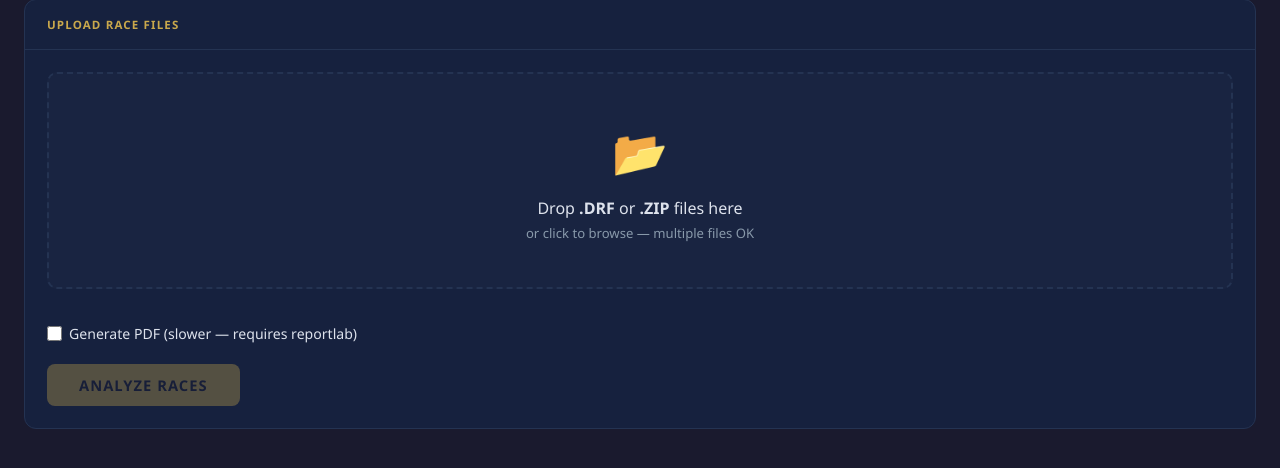
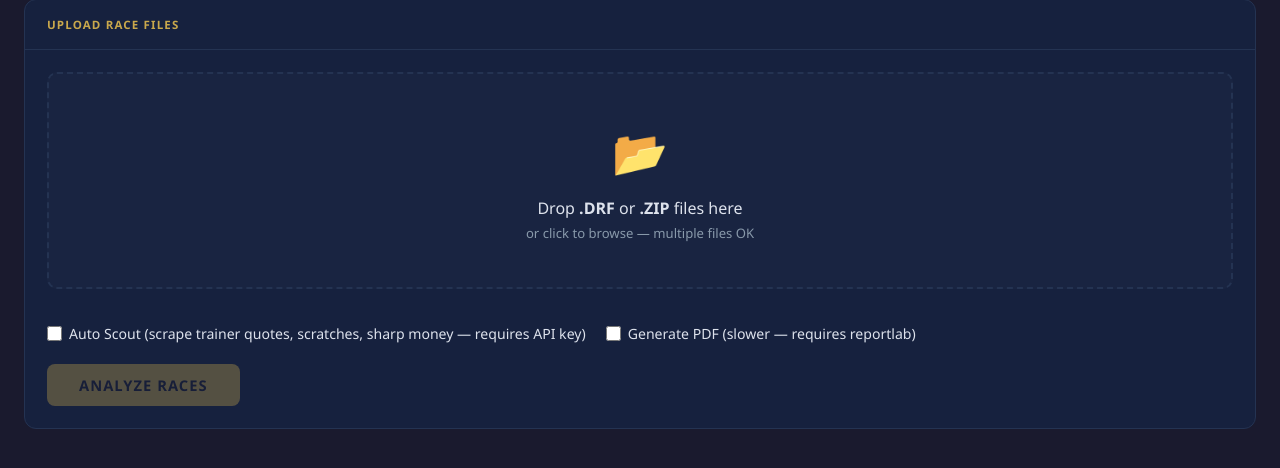
Before and after one commit to hadlian/HorseRacing, a Flask app: page / in a window 1280 px wide. Shown: the part 94-562 px from the top of the page. Run offline with Flask 3, Linux system fonts and the light colour scheme.

Commit message:
feat(webapp): add Auto Scout checkbox to upload form
- index.html: Auto Scout checkbox sends scout=true to /api/analyze
- app.py: reads scout param, passes --auto-scout flag to run_r5.py subprocess
- TODO.md: add Scout-0 Equibase official scratch list (high priority, pre-Preakness)

Co-Authored-By: Claude Sonnet 4.6 <noreply@anthropic.com>

```diff
--- a/webapp/app.py
+++ b/webapp/app.py
@@ -53,8 +53,10 @@ def extract_drfs(zip_path: Path, dest: Path) -> list[Path]:
     return drfs
 
 
-def run_r5(drf_path: Path, work_dir: Path, want_pdf: bool) -> tuple[str, Path | None]:
+def run_r5(drf_path: Path, work_dir: Path, want_pdf: bool, want_scout: bool = False) -> tuple[str, Path | None]:
     cmd = [R5_PYTHON, str(CLAUDE_DIR / "run_r5.py"), str(drf_path)]
+    if want_scout:
+        cmd.append("--auto-scout")
     if want_pdf:
         cmd.append("--pdf")
 
@@ -293,7 +295,8 @@ def analyze():
     if not files or all(f.filename == "" for f in files):
         return jsonify({"error": "No files provided"}), 400
 
-    want_pdf = request.form.get("pdf", "false").lower() == "true"
+    want_pdf   = request.form.get("pdf",   "false").lower() == "true"
+    want_scout = request.form.get("scout", "false").lower() == "true"
 
     job_id  = str(uuid.uuid4())
     work_dir = WORK_BASE / job_id
@@ -325,7 +328,7 @@ def analyze():
 
         for drf in drfs:
             try:
-                text, pdf_path = run_r5(drf, work_dir, want_pdf)
+                text, pdf_path = run_r5(drf, work_dir, want_pdf, want_scout)
                 all_text += text + "\n"
                 all_races.extend(parse_output(text))
                 if pdf_path:
--- a/webapp/templates/index.html
+++ b/webapp/templates/index.html
@@ -759,6 +759,10 @@
 
       <div class="options-row">
         <label class="check-label">
+          <input type="checkbox" id="scoutOpt">
+          Auto Scout (scrape trainer quotes, scratches, sharp money — requires API key)
+        </label>
+        <label class="check-label">
           <input type="checkbox" id="pdfOpt">
           Generate PDF (slower — requires reportlab)
         </label>
@@ -833,6 +837,7 @@ const fileInput    = document.getElementById('fileInput');
 const fileList     = document.getElementById('fileList');
 const analyzeBtn   = document.getElementById('analyzeBtn');
 const pdfOpt       = document.getElementById('pdfOpt');
+const scoutOpt     = document.getElementById('scoutOpt');
 const loadingWrap  = document.getElementById('loadingWrap');
 const errorBanner  = document.getElementById('errorBanner');
 const warnBanner   = document.getElementById('warnBanner');
@@ -902,7 +907,8 @@ async function runAnalysis() {
 
   const fd = new FormData();
   files.forEach(f => fd.append('files', f));
-  fd.append('pdf', pdfOpt.checked ? 'true' : 'false');
+  fd.append('pdf',   pdfOpt.checked   ? 'true' : 'false');
+  fd.append('scout', scoutOpt.checked ? 'true' : 'false');
 
   try {
     const res  = await fetch('/api/analyze', { method: 'POST', body: fd });
```
Also changed, not shown: TODO.md (+7 -0 lines).
